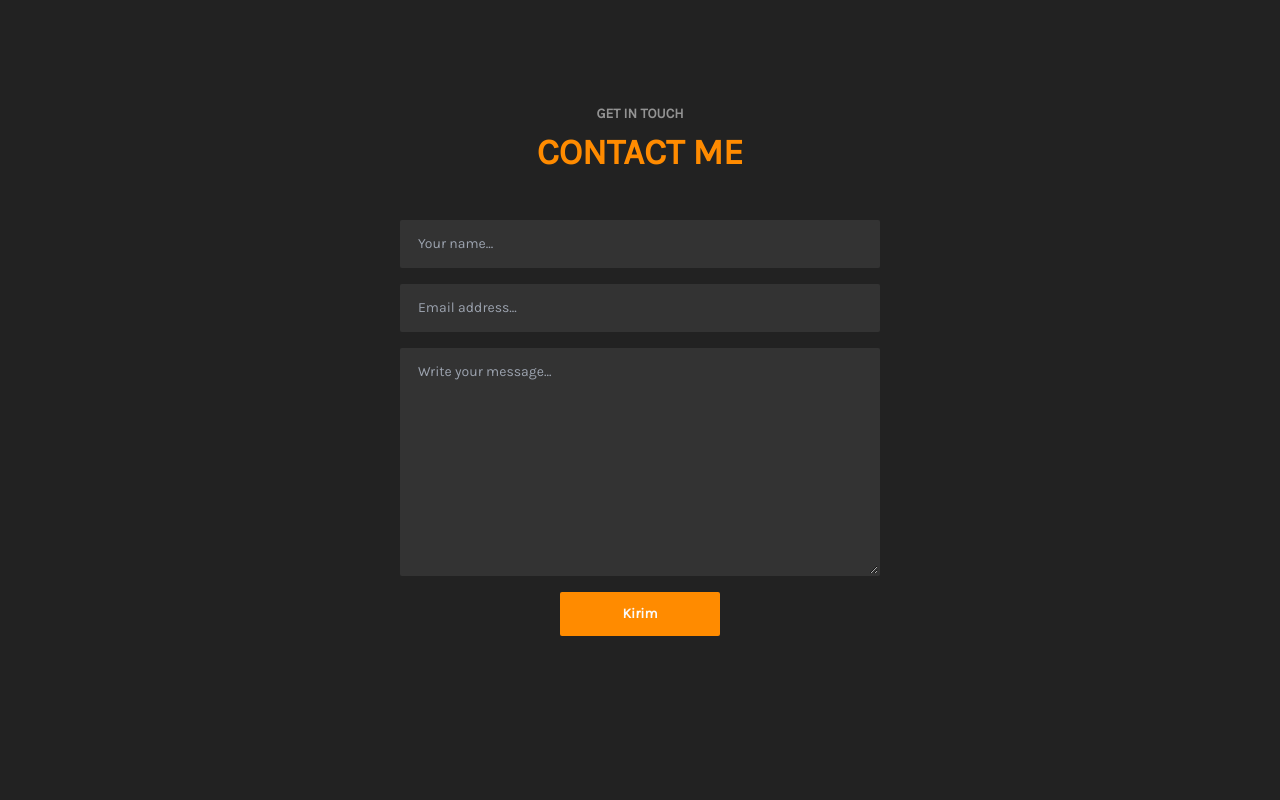
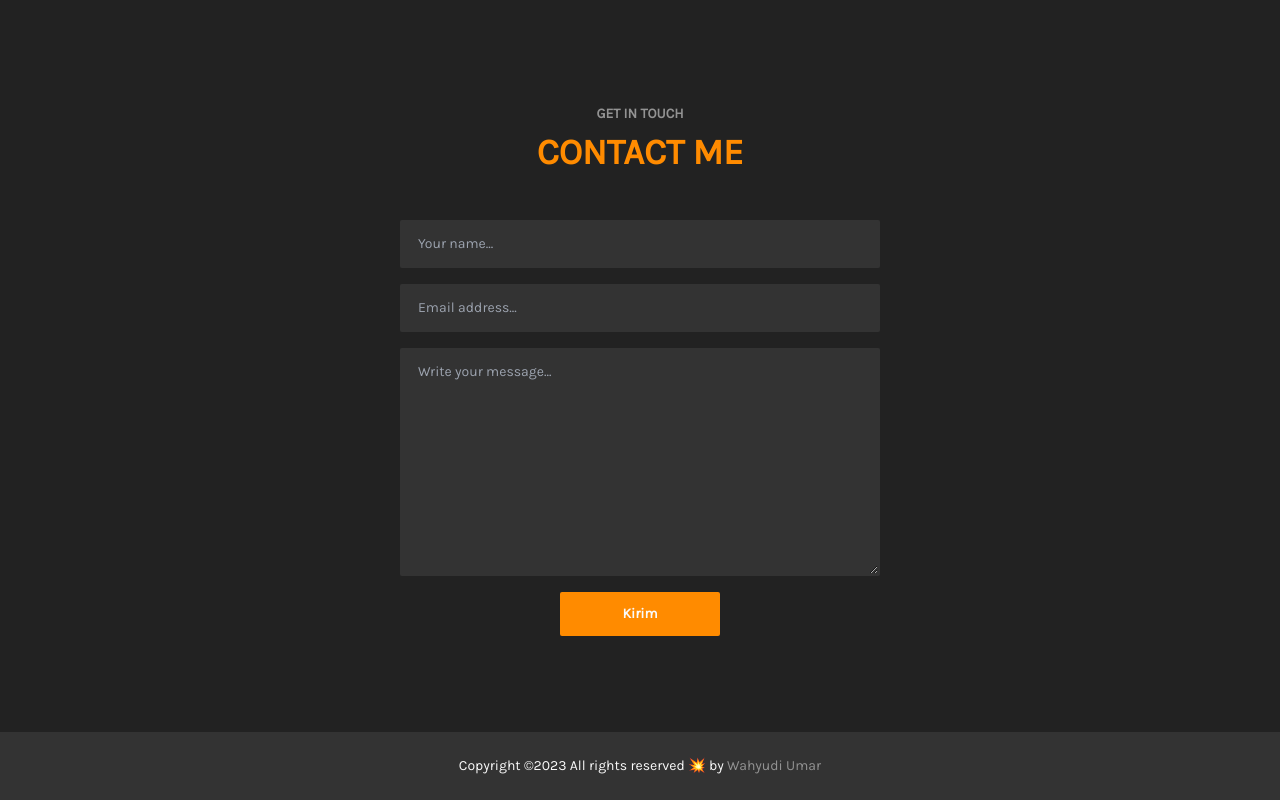
Before and after one commit to wahyucherryorlove/wahyu-van-zitter, a Next.js app: page / in a window 1280 px wide. Shown: the part 3003-3803 px from the top of the page. Before the commit the page ends 3735 px from the top, so only its background shows below. Built offline with nearby package versions, Linux system fonts and the light colour scheme.

Commit message:
Feat: Membuat footer page

```diff
--- a/src/components/Footer.tsx
+++ b/src/components/Footer.tsx
@@ -1,5 +1,21 @@
+import Link from "next/link";
+
 const Footer = () => {
-  return <footer></footer>;
+  return (
+    <footer className="text-center py-6 bg-[#333333]">
+      <h6 className="text-neutral-50 text-sm">
+        Copyright &copy;2023 All rights reserved 💥 by{" "}
+        <Link
+          href="https://www.instagram.com/wahyudix15/"
+          rel="noreferrer"
+          target="_blank"
+          className="text-[#939393]"
+        >
+          Wahyudi Umar
+        </Link>
+      </h6>
+    </footer>
+  );
 };
 
 export { Footer };
--- a/src/components/about/index.tsx
+++ b/src/components/about/index.tsx
@@ -27,7 +27,7 @@ const About = () => {
           </p>
 
           <Link
-            href="#"
+            href=""
             className="bg-[#FF8B00] text-neutral-50 px-6 py-2.5 hover:bg-[#ff9e27] text-sm font-bold rounded-md inline-block xl:mt-6 duration-200"
           >
             Download Resume
```
